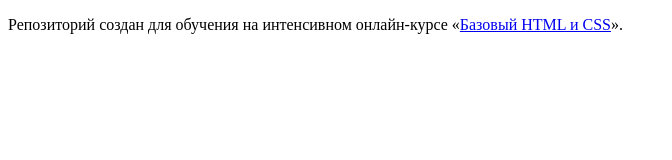
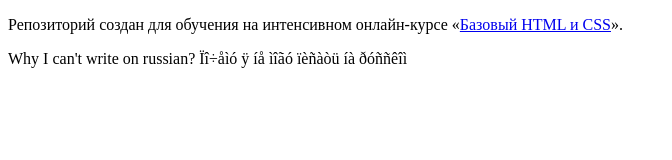
Before and after one commit to Elena-kollibri/383215-technomart, a plain HTML site: page index.html in a window 1280 px wide. Shown: the whole page, without its empty margins (0-672 px from the left). Drawn offline with Linux system fonts and the light colour scheme.

Commit message:
Попытки
Изучаю инструменты. Почему-то в ноут пейд текст не написался по-русски,
появились незнакомые символы. ?

```diff
--- a/index.html
+++ b/index.html
@@ -7,6 +7,6 @@
   <body>
 
     <p>Репозиторий создан для обучения на интенсивном онлайн‑курсе «<a href="https://htmlacademy.ru/intensive/htmlcss">Базовый HTML и CSS</a>».</p>
-
+	<p>Why I can't write on russian? Ïî÷åìó ÿ íå ìîãó ïèñàòü íà ðóññêîì</p>
   </body>
 </html>
```
